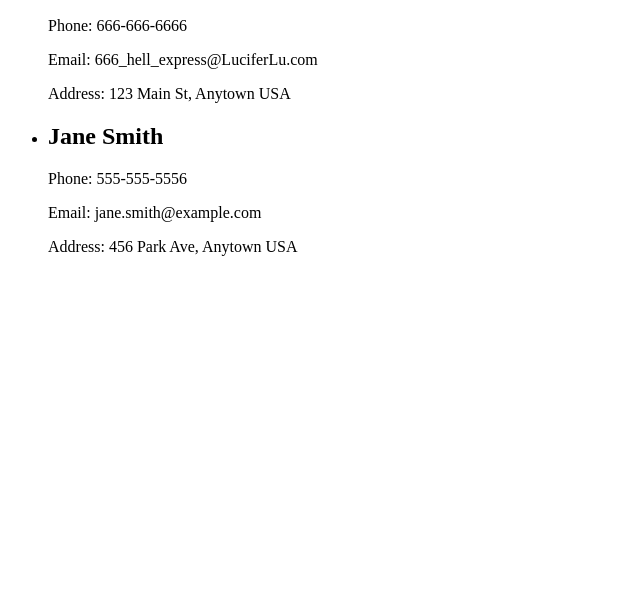
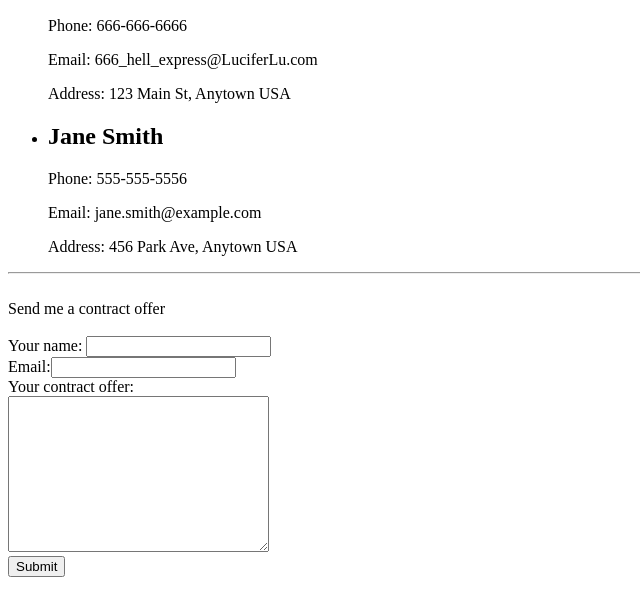
Before and after one commit to PRAAVUS/WebDevBootCamp, a plain HTML site: page HTML-Personal Site/Contact_Page.html in a window 1280 px wide. Shown: the part 110-726 px from the top of the page, without its empty margins (0-640 px from the left). Drawn offline with Linux system fonts and the light colour scheme.

Commit message:
added a form

```diff
--- a/HTML-Personal Site/Contact_Page.html
+++ b/HTML-Personal Site/Contact_Page.html
@@ -19,5 +19,16 @@
         <p>Address: 456 Park Ave, Anytown USA</p>
       </li>
     </ul>
+    <hr>
+    <form  action="mailto:kalfja@gmail.com" method="post" enctype="text/plain">
+      <br>
+      <label>Send me a contract offer</label>
+      <br></br>
+      <label>Your name:  </label><input type="text" name="username" value=""><br>
+      <label>Email:</label><input type="text" id="email"><br>
+      <label>Your contract offer:</label><br>
+      <textarea name="Your offer" id="clientOffer" cols="30" rows="10"></textarea><br>
+      <input type="submit" id="submit" name="submit" >
+    </form>
   </body>
 </html>
```
